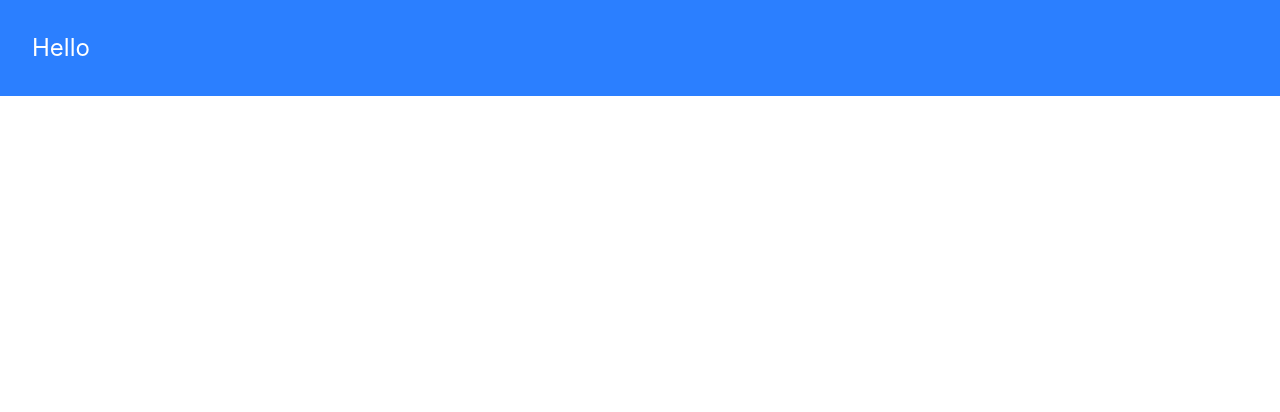
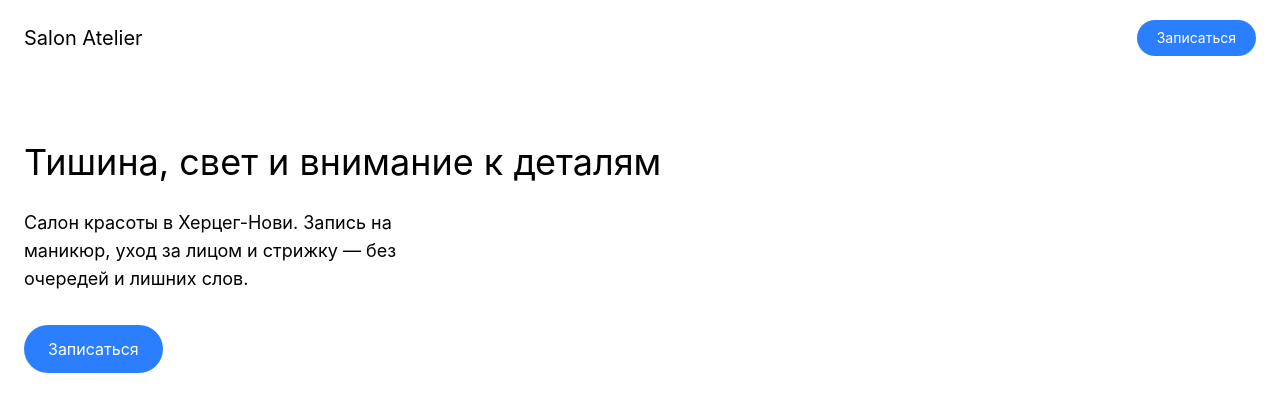
Before and after one commit to SabinaBatrakova/catalog-site, a React (Vite) app: page / in a window 1280 px wide. Shown: the top 412 px of the page. Built offline with nearby package versions, Linux system fonts and the light colour scheme.

Commit message:
feat: assemble Header and Hero into App with beauty-1 content

```diff
--- a/src/App.tsx
+++ b/src/App.tsx
@@ -1,8 +1,23 @@
+import { Header } from '@/components/blocks/Header'
+import { Hero } from '@/components/blocks/Hero'
+import { content } from '@/templates/beauty-1/content'
+
 function App() {
   return (
-    <div className="bg-blue-500 text-white p-8 text-2xl">
-      <p>Hello</p>
+    <div>
+      <Header
+        businessName={content.businessName}
+        ctaLabel={content.ctaLabel}
+        ctaHref={content.ctaHref}
+      />
+      <Hero
+        tagline={content.tagline}
+        subtext={content.heroSubtext}
+        ctaLabel={content.ctaLabel}
+        ctaHref={content.ctaHref}
+      />
     </div>
-  );
+  )
 }
-export default App;
+
+export default App
```
